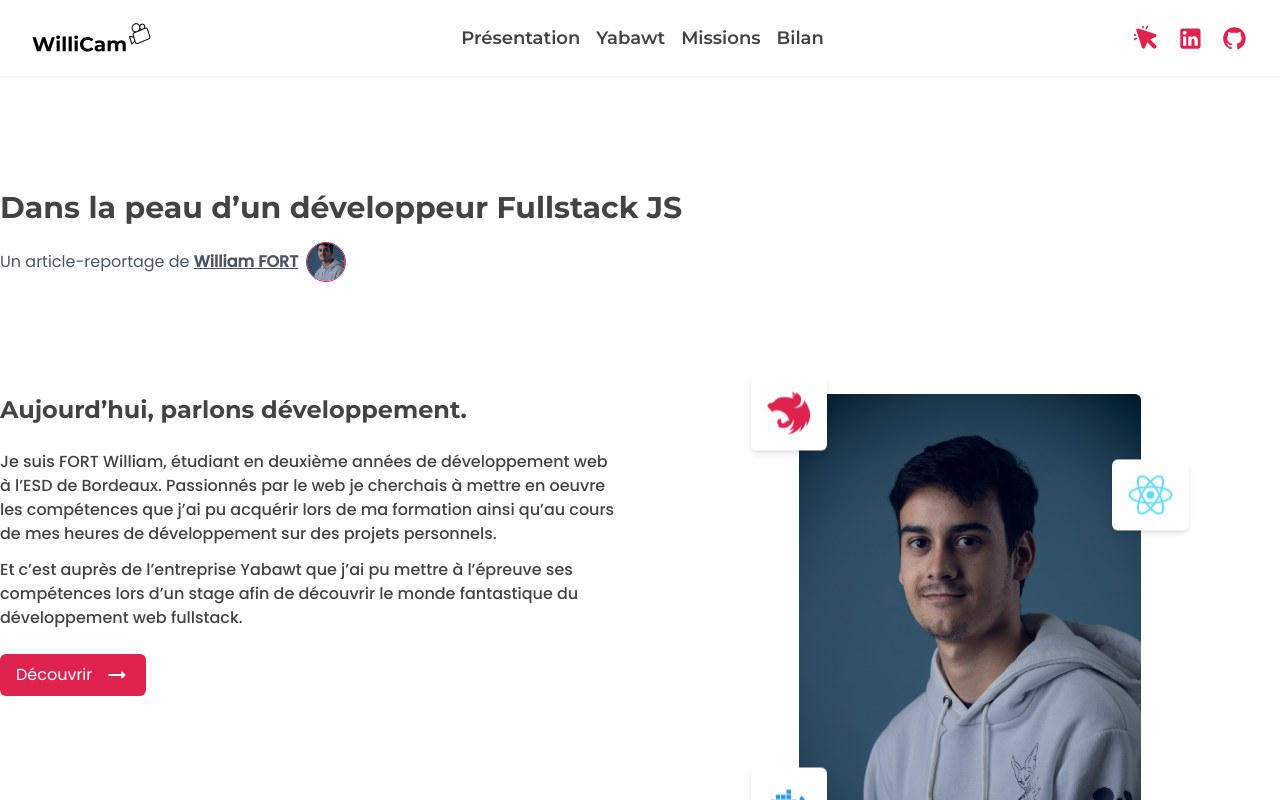
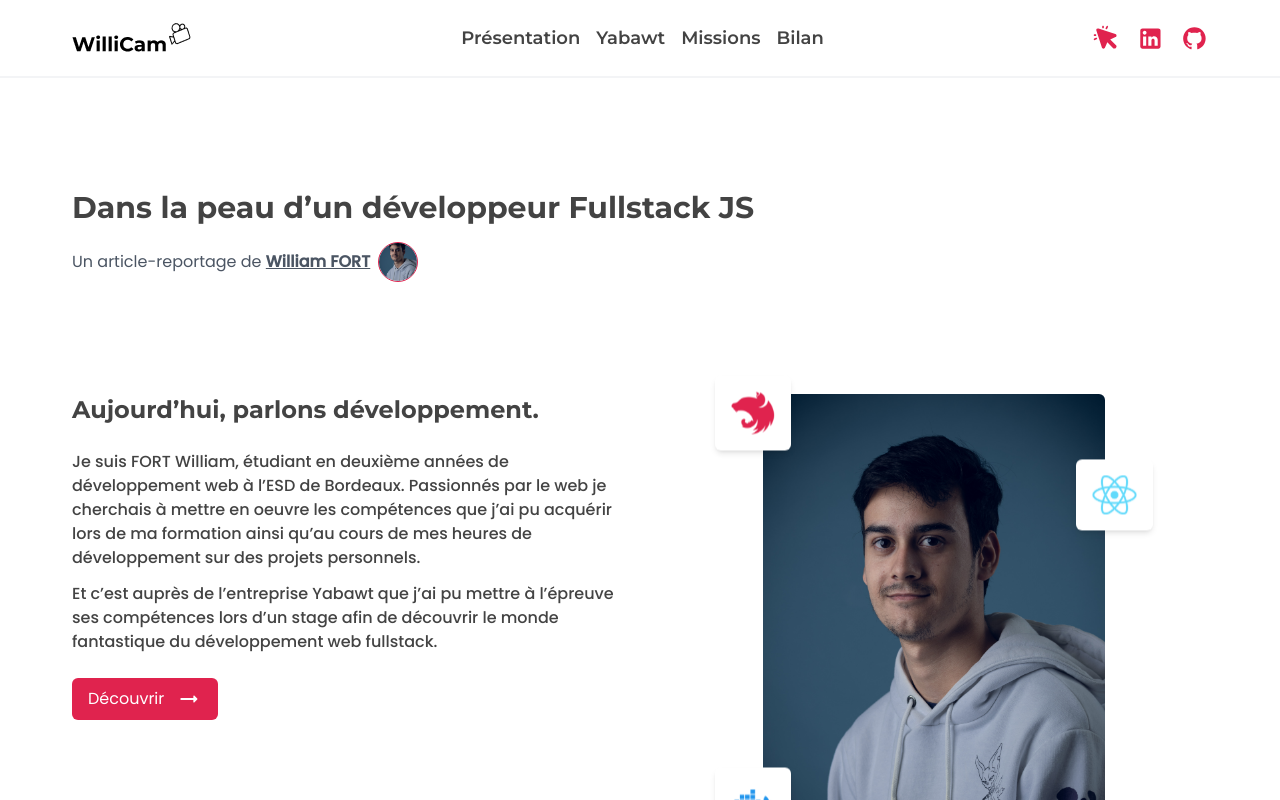
Before and after one commit to Draxx0/Yabawt-Rapport, a React (Vite) app: page / in a window 1280 px wide. Shown: the top 800 px of the page. Built offline with nearby package versions, Linux system fonts and the light colour scheme.

Commit message:
:lipstick: change container max-w & add padding

```diff
--- a/tailwind.config.js
+++ b/tailwind.config.js
@@ -4,6 +4,13 @@ export default {
   theme: {
     container: {
       center: true,
+      padding: "2rem",
+      screens: {
+        sm: "600px",
+        md: "728px",
+        lg: "984px",
+        xl: "1200px",
+      },
     },
     extend: {
       fontFamily: {
```
